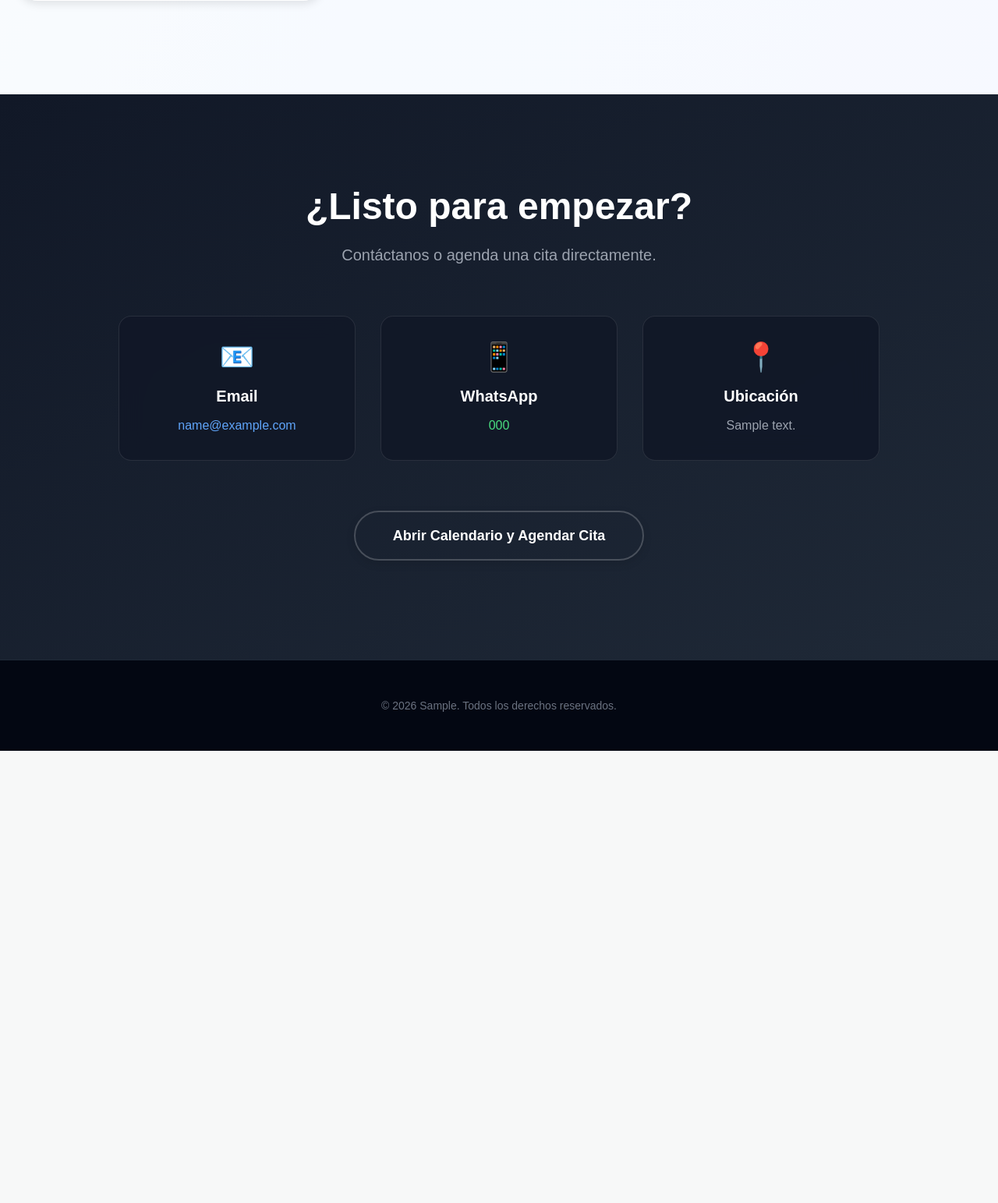
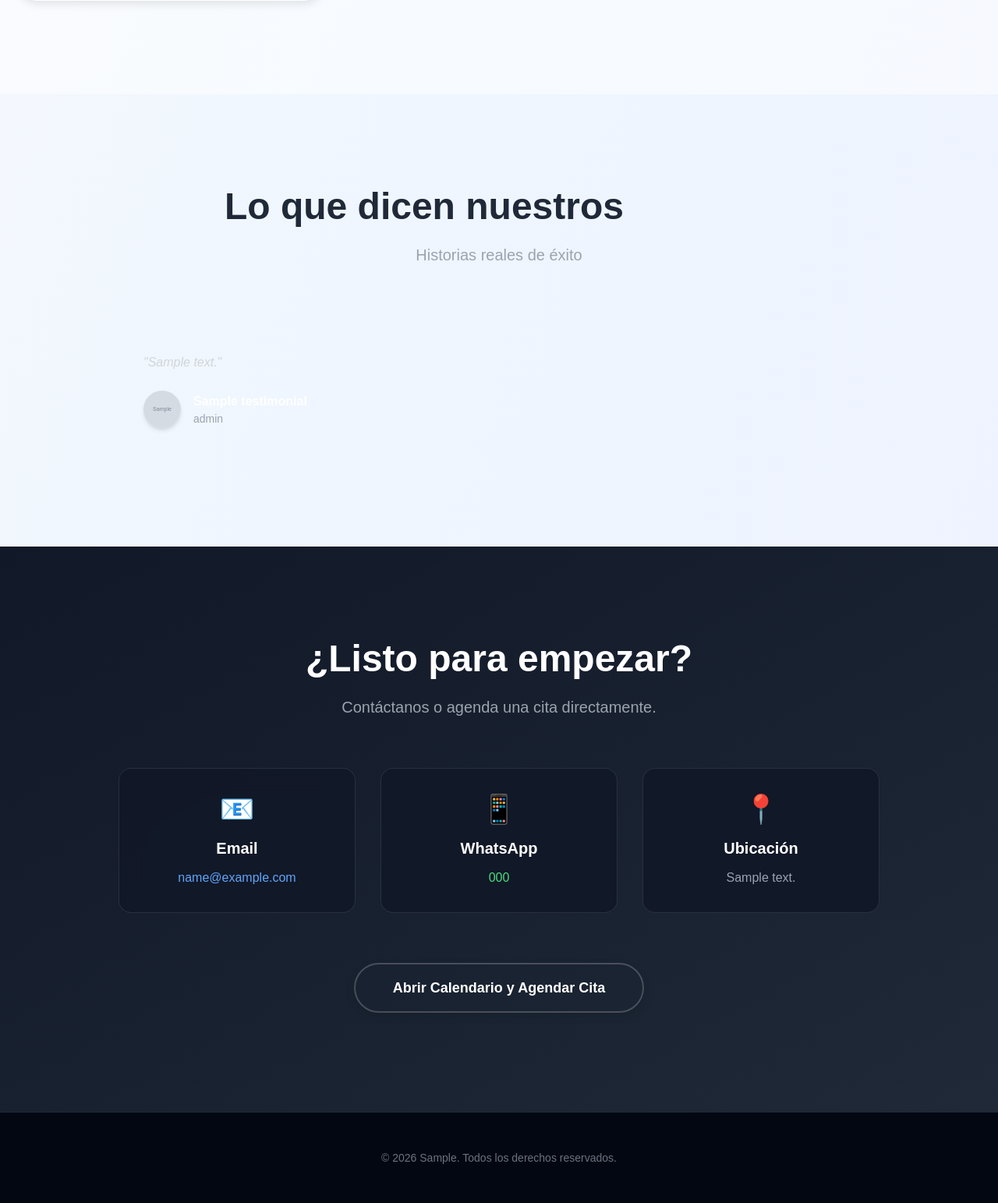
Before and after one commit to ManuelTun2204/saas-platform-v2, a FastAPI app: template backend/app/templates/services.html in a window 1280 px wide. Shown: the part 1739-3282 px from the top of the page at 78% size. Before the commit the page ends 2702 px from the top, so only its background shows below. Run offline with FastAPI, Linux system fonts and the light colour scheme; the template is opened without the code that fills it: most values are stand-ins (such as "Sample title", 1, 10 or a date in 2020); grey boxes marked "Sample" are stand-in pictures; some libraries are stand-ins or nearby versions; some web fonts are replaced.

Commit message:
feat(testimonios): fotos reales de testimonios via pollinations.ai en las 3 plantillas (landing, services, portfolio)

```diff
--- a/backend/app/services/website_service.py
+++ b/backend/app/services/website_service.py
@@ -556,6 +556,12 @@
         site_data["contact_address"] = contact_address
         site_data["page_type"] = page_type
         site_data["visual_style"] = visual_style
+        # Testimonials: generar URLs de foto desde photo_prompt
+        import urllib.parse
+        for t in site_data.get("testimonials", []):
+            if not t.get("photo") and t.get("photo_prompt"):
+                seed = abs(hash(t.get("name", ""))) % 10000
+                t["photo"] = f"https://image.pollinations.ai/prompt/{urllib.parse.quote(t['photo_prompt'])}?width=200&height=200&nologo=true&seed={seed}"
         # SEO: título, descripción y palabras clave con valores por defecto editables
         site_data.setdefault("seo_title", f"{site_data.get('company_name', tenant_id)} | {industry.title()} | Servicios")
         site_data.setdefault("seo_description", site_data.get("hero_subtitle", f"Servicios profesionales de {industry}"))
--- a/backend/app/templates/landing.html
+++ b/backend/app/templates/landing.html
@@ -302,9 +302,13 @@
                 </div>
                 <p class="text-gray-700 mb-6 italic">"{{ testimonial.text }}"</p>
                 <div class="flex items-center gap-4">
-                    <div class="w-12 h-16 bg-gradient-to-br from-brand to-brand-secondary rounded-full flex items-center justify-center text-white font-bold text-lg">
+                    {% if testimonial.photo %}
+                    <img src="{{ testimonial.photo }}" alt="{{ testimonial.name }}" class="w-12 h-12 rounded-full object-cover shadow-md" loading="lazy">
+                    {% else %}
+                    <div class="w-12 h-12 bg-gradient-to-br from-brand to-brand-secondary rounded-full flex items-center justify-center text-white font-bold text-lg flex-shrink-0">
                         {{ testimonial.name[0] }}
                     </div>
+                    {% endif %}
                     <div>
                         <p class="font-bold text-gray-900">{{ testimonial.name }}</p>
                         <p class="text-sm text-gray-500">{{ testimonial.role }}</p>
--- a/backend/app/templates/services.html
+++ b/backend/app/templates/services.html
@@ -183,6 +183,42 @@
         </div>
     </section>
 
+    {% if testimonials %}
+    <section class="section-premium">
+        <div class="max-w-5xl mx-auto px-6">
+            <div class="text-center mb-16">
+                <h2 class="text-4xl md:text-5xl font-bold mb-6">Lo que dicen nuestros <span class="gradient-text">clientes</span></h2>
+                <p class="text-gray-400 text-xl">Historias reales de éxito</p>
+            </div>
+            <div class="grid md:grid-cols-3 gap-8">
+                {% for testimonial in testimonials %}
+                <div class="glass-card p-8 rounded-2xl">
+                    <div class="flex mb-4">
+                        {% for i in range(testimonial.rating | int) %}
+                        <i class="fas fa-star text-yellow-400"></i>
+                        {% endfor %}
+                    </div>
+                    <p class="text-gray-300 mb-6 italic">"{{ testimonial.text }}"</p>
+                    <div class="flex items-center gap-4">
+                        {% if testimonial.photo %}
+                        <img src="{{ testimonial.photo }}" alt="{{ testimonial.name }}" class="w-12 h-12 rounded-full object-cover shadow-md" loading="lazy">
+                        {% else %}
+                        <div class="w-12 h-12 bg-gradient-to-br from-blue-500 to-purple-500 rounded-full flex items-center justify-center text-white font-bold text-lg flex-shrink-0">
+                            {{ testimonial.name[0] }}
+                        </div>
+                        {% endif %}
+                        <div>
+                            <p class="font-bold text-white">{{ testimonial.name }}</p>
+                            <p class="text-sm text-gray-400">{{ testimonial.role }}</p>
+                        </div>
+                    </div>
+                </div>
+                {% endfor %}
+            </div>
+        </div>
+    </section>
+    {% endif %}
+
     <section id="contacto" class="section-premium bg-gradient-to-br from-gray-900 to-gray-800 text-white">
         <div class="max-w-5xl mx-auto px-6">
             <div class="text-center mb-16">
```
Also changed, not shown: backend/app/services/llm_service.py (+6 -6 lines), backend/app/templates/portfolio.html (+36 -0 lines).
